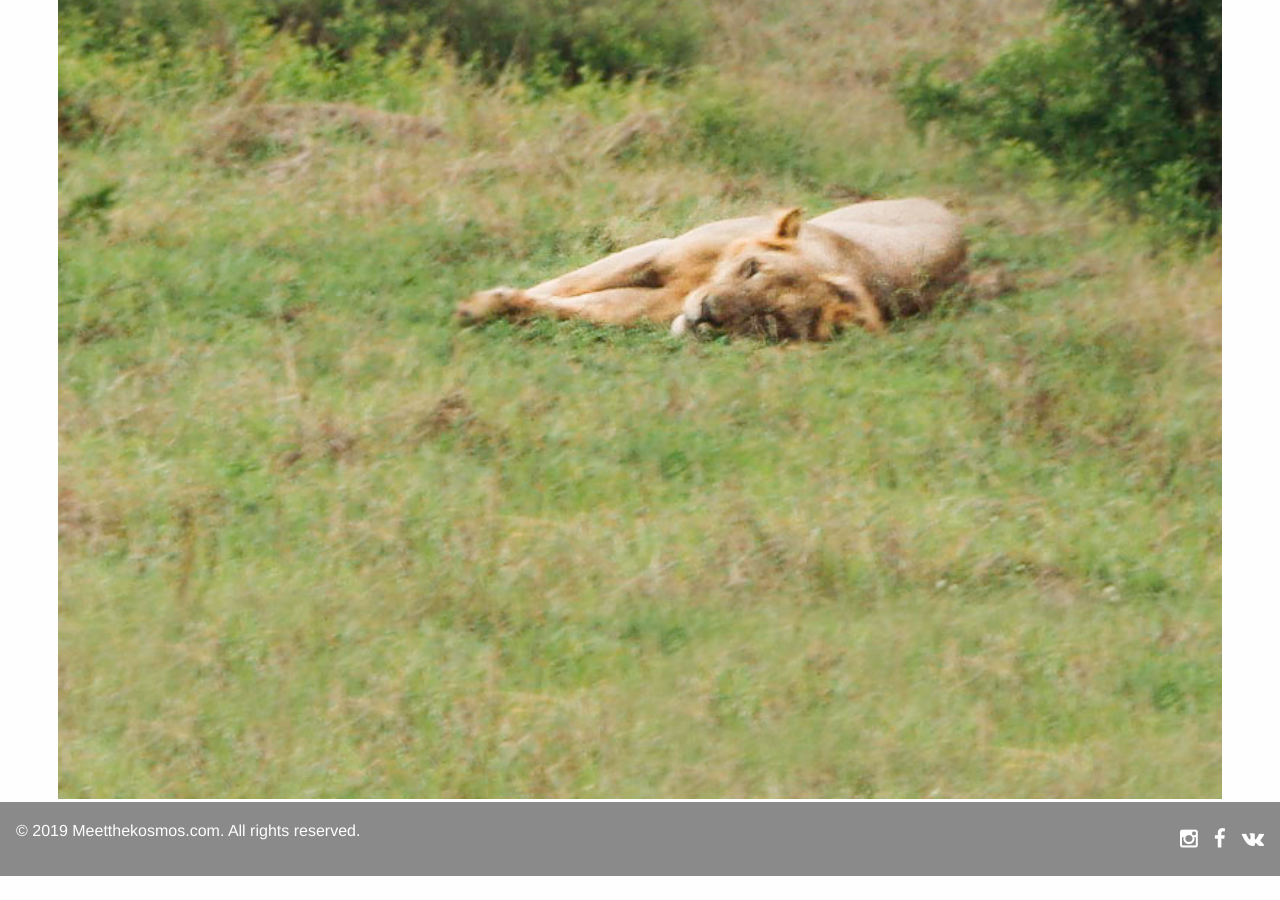
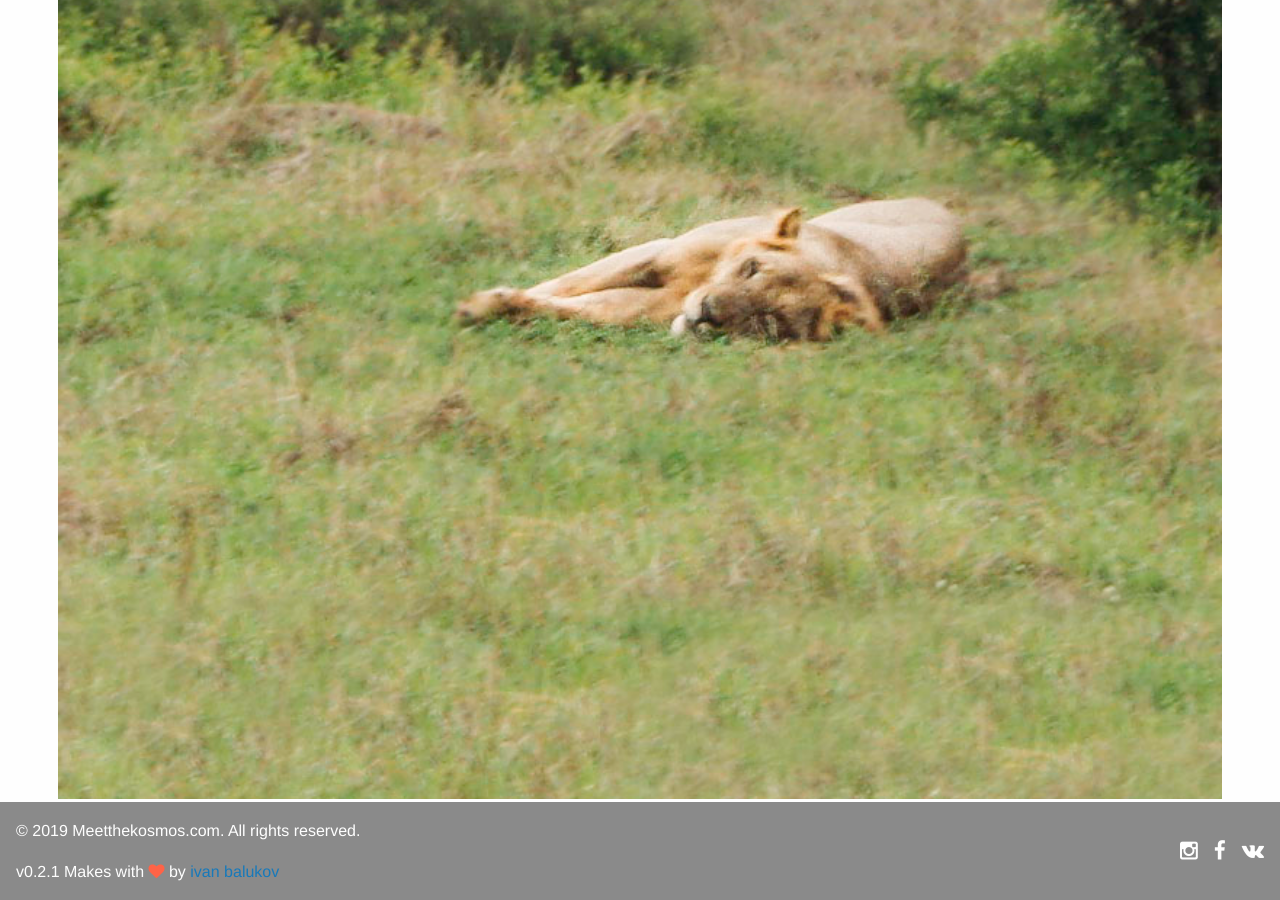
Before and after one commit to tashakosmos/tashakosmos.github.io, a Jekyll site: the page built from _posts/2019-05-03-tanzania.md, in a window 1280 px wide and 900 px high, scrolled down 1122 px. Built offline with Jekyll 4.4.1, drawn with Linux system fonts in a browser that asks for light colours; nearby versions of some CDN libraries; before the commit the page ends 1998 px from its top, so only the background shows below that.

Commit message:
added version

```diff
--- a/_config.yml
+++ b/_config.yml
@@ -15,3 +15,6 @@ instagram: tashakosmos
 
 # Build settings
 markdown: kramdown
+
+# Develop
+version: v0.2.1
--- a/_includes/footer.html
+++ b/_includes/footer.html
@@ -1,6 +1,11 @@
 <footer class="social-footer">
   <div class="social-footer-left">
     <p>© 2019 {{ site.title }}. All rights reserved.</p>
+    <h7>
+      {{ site.version }} Makes with
+      <i class="fa fa-heart" style="color:Tomato"></i> by
+      <a href="http://www.balukov.com">ivan balukov</a>
+    </h7>
   </div>
   <div class="social-footer-icons">
     <ul class="menu simple">
```
